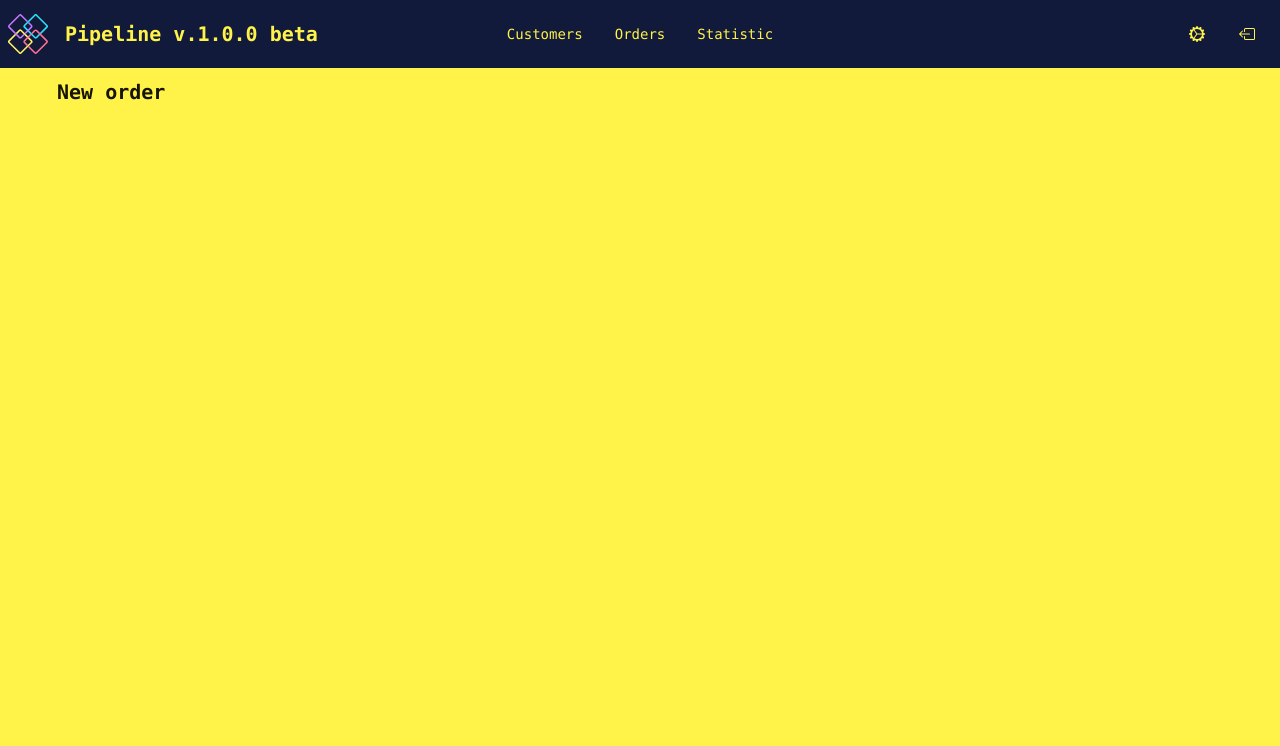
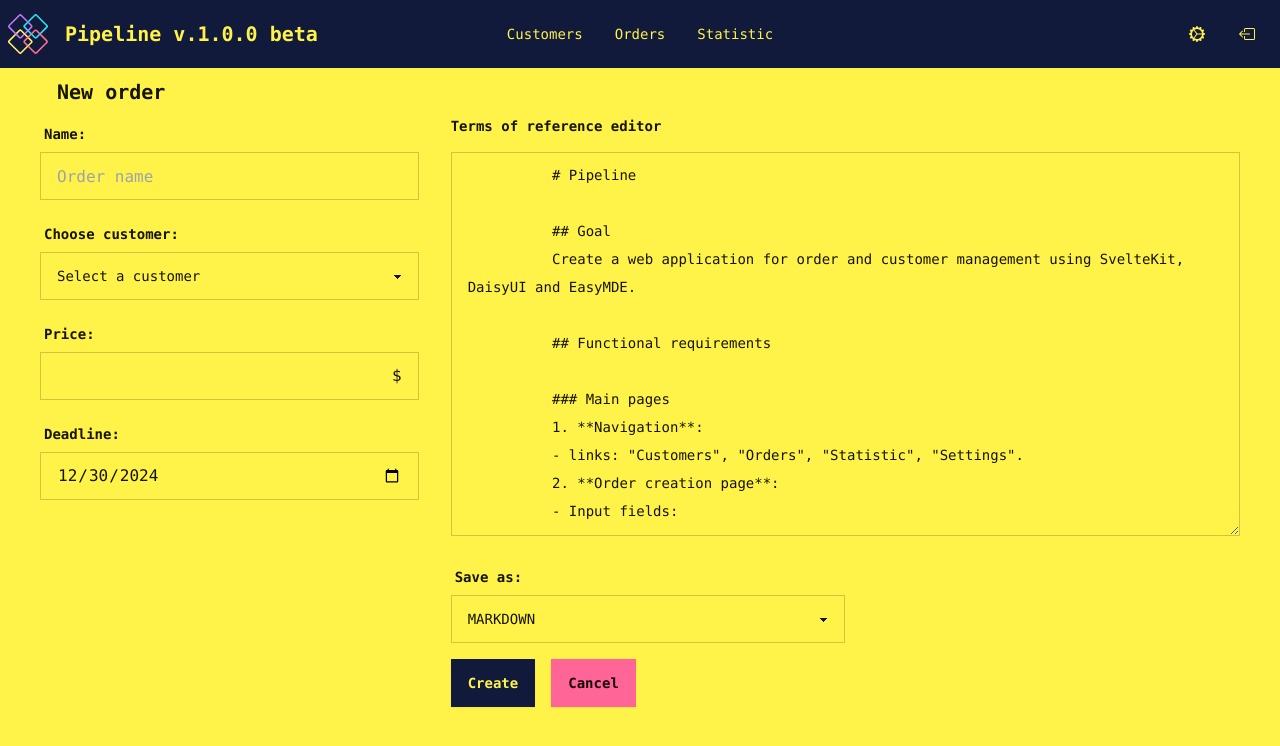
Before and after one commit to incatswetrust/pipeline-frontend, a SvelteKit app: page /App/Orders/NewOrder in a window 1280 px wide. Shown: the top 746 px of the page. Built offline with nearby package versions, Linux system fonts and the light colour scheme.

Commit message:
created neworder page

```diff
--- a/src/Views/NewOrder.svelte
+++ b/src/Views/NewOrder.svelte
@@ -0,0 +1,83 @@
+<div class="min-h-screen">
+    <div class="grid grid-cols-3 gap-8">
+      <!-- Order Form (1/3) -->
+      <div class="col-span-1 space-y-4">
+
+        <!-- Name Input -->
+        <div class="form-control">
+          <label class="label">
+            <span class="label-text font-bold">Name:</span>
+          </label>
+          <input type="text" placeholder="Order name" class="input input-bordered" />
+        </div>
+
+        <!-- Customer Dropdown -->
+        <div class="form-control">
+          <label class="label">
+            <span class="label-text font-bold">Choose customer: </span>
+          </label>
+          <select class="select select-bordered">
+            <option disabled selected>Select a customer</option>
+            <option>Customer 1</option>
+            <option>Customer 2</option>
+          </select>
+        </div>
+
+        <!-- Price and Currency -->
+        <div class="form-control">
+            <label class="label">
+                <span class="label-text font-bold">Price: </span>
+              </label>
+            <label class="input input-bordered flex items-center gap-2">
+                <input type="number" class="grow" />
+                $
+            </label>
+        </div>
+
+        <!-- Deadline -->
+        <div class="form-control">
+          <label class="label">
+            <span class="label-text font-bold">Deadline:</span>
+          </label>
+          <input type="date" class="input input-bordered" value="2024-12-30" />
+        </div>
+      </div>
+
+      <!-- Terms of Reference Editor (2/3) -->
+      <div class="col-span-2 space-y-4">
+        <h2 class="label-text font-bold">Terms of reference editor</h2>
+        <textarea class="textarea textarea-bordered h-96 w-full">
+          # Pipeline
+
+          ## Goal
+          Create a web application for order and customer management using SvelteKit, DaisyUI and EasyMDE.
+
+          ## Functional requirements
+
+          ### Main pages
+          1. **Navigation**:
+          - links: "Customers", "Orders", "Statistic", "Settings".
+          2. **Order creation page**:
+          - Input fields:
+        </textarea>
+
+        <!-- Save as options -->
+        <div class="form-control w-1/2">
+          <label class="label">
+            <span class="label-text font-bold">Save as:</span>
+          </label>
+          <select class="select select-bordered">
+            <option>MARKDOWN</option>
+            <option>HTML</option>
+            <option>TXT</option>
+          </select>
+        </div>
+        <!-- Buttons -->
+        <div class="flex space-x-4">
+            <button class="btn btn-neutral">Create</button>
+            <button class="btn btn-primary">Cancel</button>
+        </div>
+
+      </div>
+    </div>
+  </div>
```
